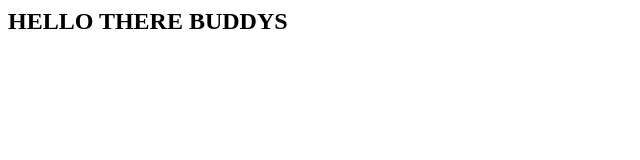
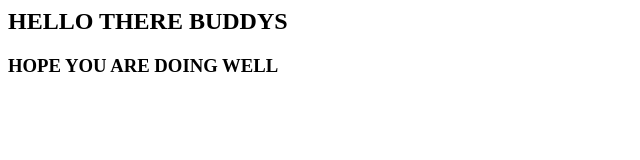
Before and after one commit to ayushjain123/coursera.angular, a plain HTML site: page index.html in a window 1280 px wide. Shown: the whole page, without its empty margins (0-640 px from the left). Drawn offline with Linux system fonts and the light colour scheme.

Commit message:
next version

```diff
--- a/index.html
+++ b/index.html
@@ -1,4 +1,6 @@
 <html>
 <head><title>angular</title></head>
-    <body><h2>HELLO THERE BUDDYS</h2></body>
+    <body><h2>HELLO THERE BUDDYS</h2>
+        <h3>HOPE YOU ARE DOING WELL</h3>
+    </body>
 </html>
```
